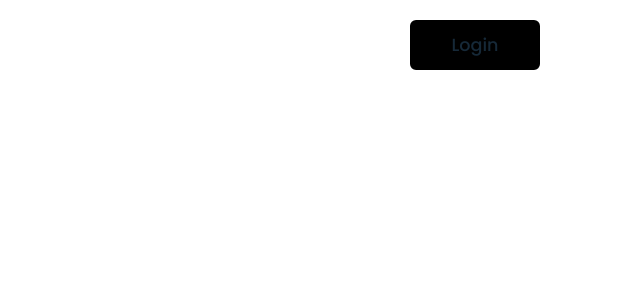
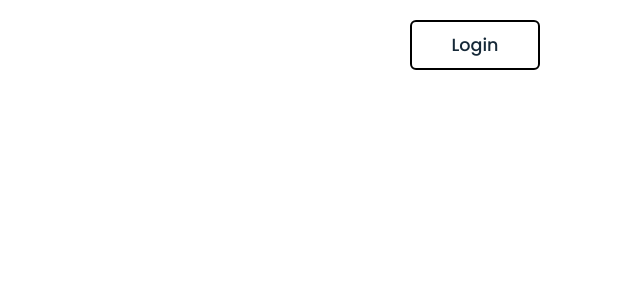
Before and after one commit to Prajwal5761/Mess-Buddy, a Django app: page / in a window 1280 px wide, with the pointer over the restyled element. Shown: the top 300 px of the page, without its empty margins (640-1280 px from the left). Run offline with Django 5.2, Linux system fonts and the light colour scheme.

Commit message:
In style.css hover effect color of login button is changes to white

```diff
--- a/static/style.css
+++ b/static/style.css
@@ -88,7 +88,7 @@ header {
 }
 
 .navigation .btnlogin-popup:hover {
-    background: black;
+    background: white;
     color: #162938;
 }
 
```
